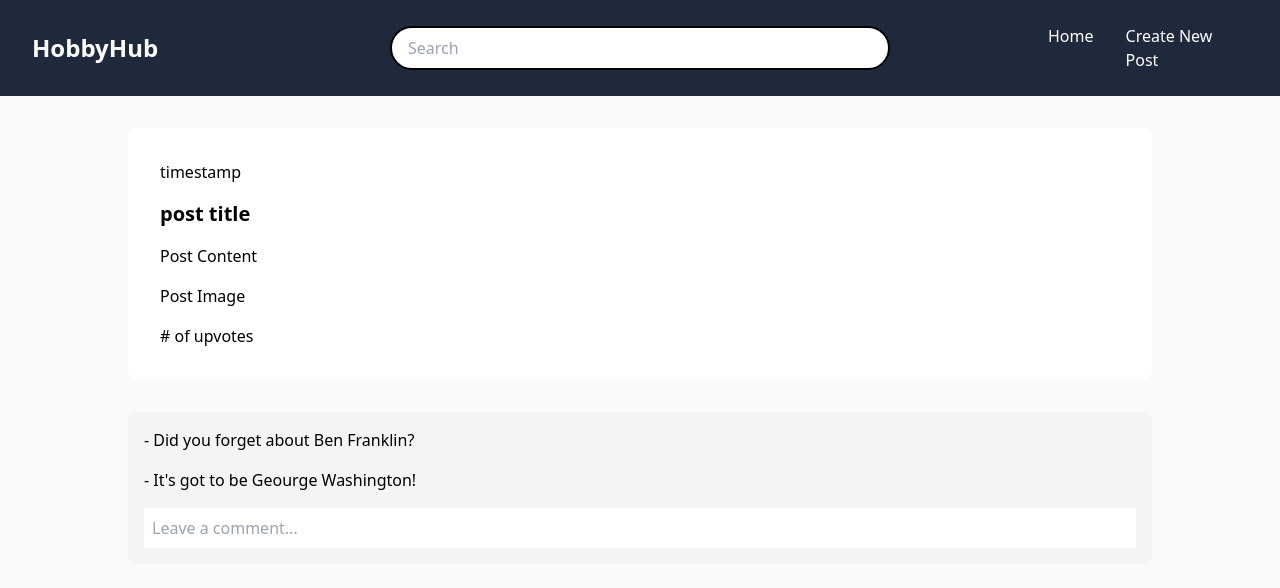
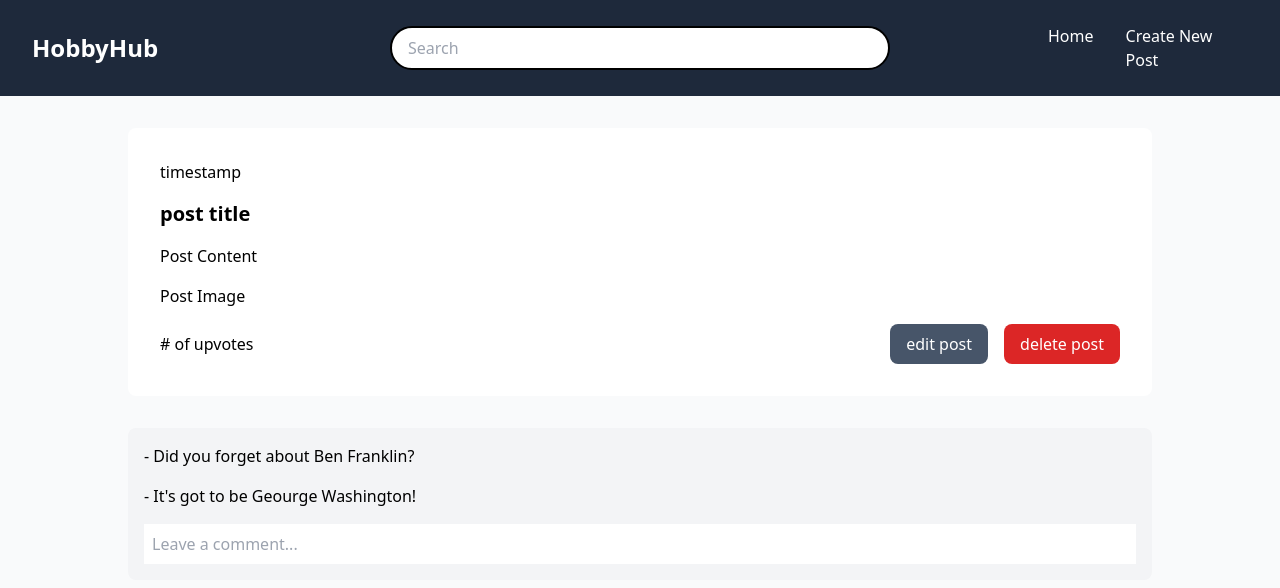
Before and after one commit to cmendez20/HobbyHub, a React (Vite) app: page /posts/59 in a window 1280 px wide. Shown: the top 588 px of the page. Built offline with nearby package versions, Linux system fonts and the light colour scheme.

Commit message:
feat: add edit/delete buttons to post details

```diff
--- a/src/app/pages/PostDetails.jsx
+++ b/src/app/pages/PostDetails.jsx
@@ -13,7 +13,17 @@ const PostDetails = () => {
         <p className="font-bold text-xl">post title</p>
         <p className="font-extralight">Post Content</p>
         <p className="font-extralight">Post Image</p>
-        <p className="font-extralight"># of upvotes</p>
+        <div className="flex justify-between items-center">
+          <p className="font-extralight"># of upvotes</p>
+          <div className="flex gap-4">
+            <button className="px-4 py-2 bg-slate-600 text-white rounded-lg">
+              edit post
+            </button>
+            <button className="px-4 py-2 bg-red-600 text-white rounded-lg">
+              delete post
+            </button>
+          </div>
+        </div>
       </div>
       <div className="bg-gray-100 p-4 rounded-lg grid gap-4">
         <p>- Did you forget about Ben Franklin?</p>
```
